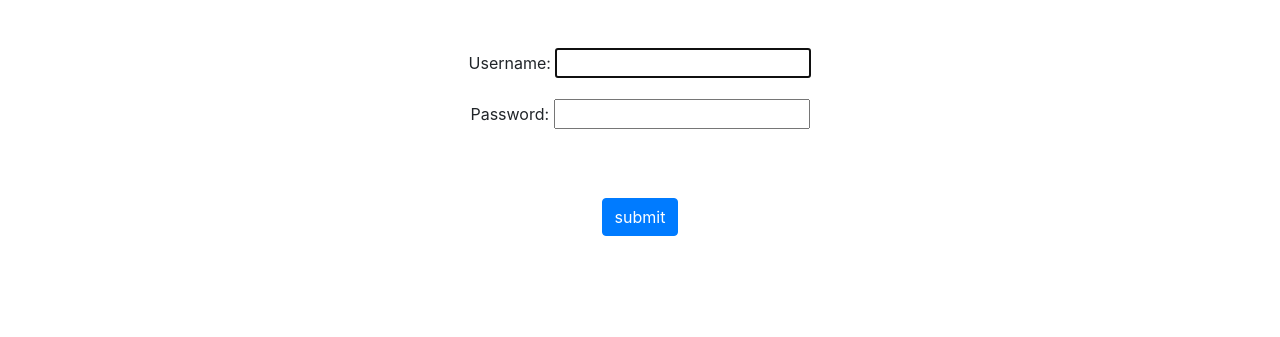
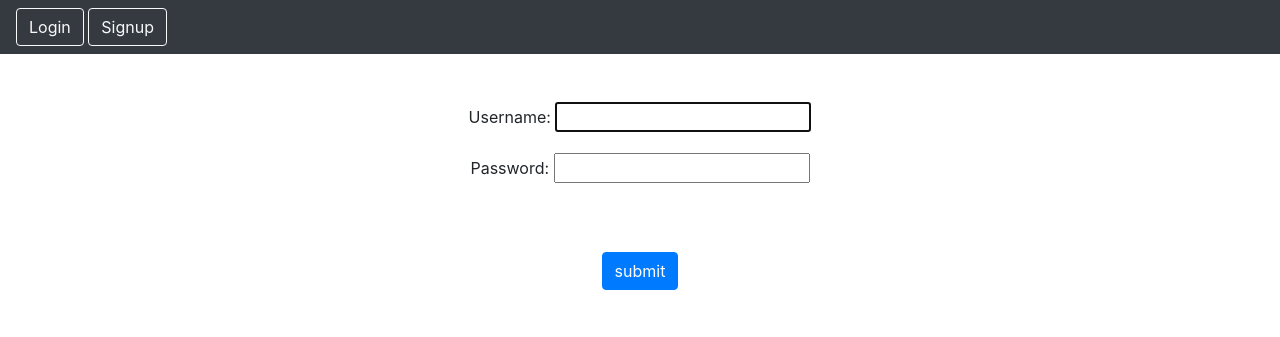
Before and after one commit to riceball1/python, a Django app: page /login in a window 1280 px wide. Shown: the top 337 px of the page. Run offline with Django 4.2, Linux system fonts and the light colour scheme.

Commit message:
Add navbar

```diff
--- a/django-essential-training/static/templates/base.html
+++ b/django-essential-training/static/templates/base.html
@@ -11,6 +11,18 @@
     <link rel="stylesheet" href="{% static 'css/style.css' %}" />
   </head>
   <body>
+    <nav class="navbar navbar-dark bg-dark">
+      <div class="ms-auto">
+        {% if user.is_authenticated %}
+        <a href="{% url 'notes.list'%}" class="btn btn-outline-light me-1">Home</a>
+        <a href="{% url 'notes.new'%}" class="btn btn-outline-light me-1">Create</a>
+        <a href="{% url 'logout'%}" class="btn btn-outline-light me-1">Logout</a>
+        {%else%}
+        <a href="{% url 'login'%}" class="btn btn-outline-light me-1">Login</a>
+        <a href="{% url 'signup'%}" class="btn btn-outline-light me-1">Signup</a>
+        {% endif %}
+      </div>
+    </nav>
     <div class="my-5 text-center container">
       {% block content %} {% endblock%}
     </div>
```
Also changed, not shown: django-essential-training/db.sqlite3.
